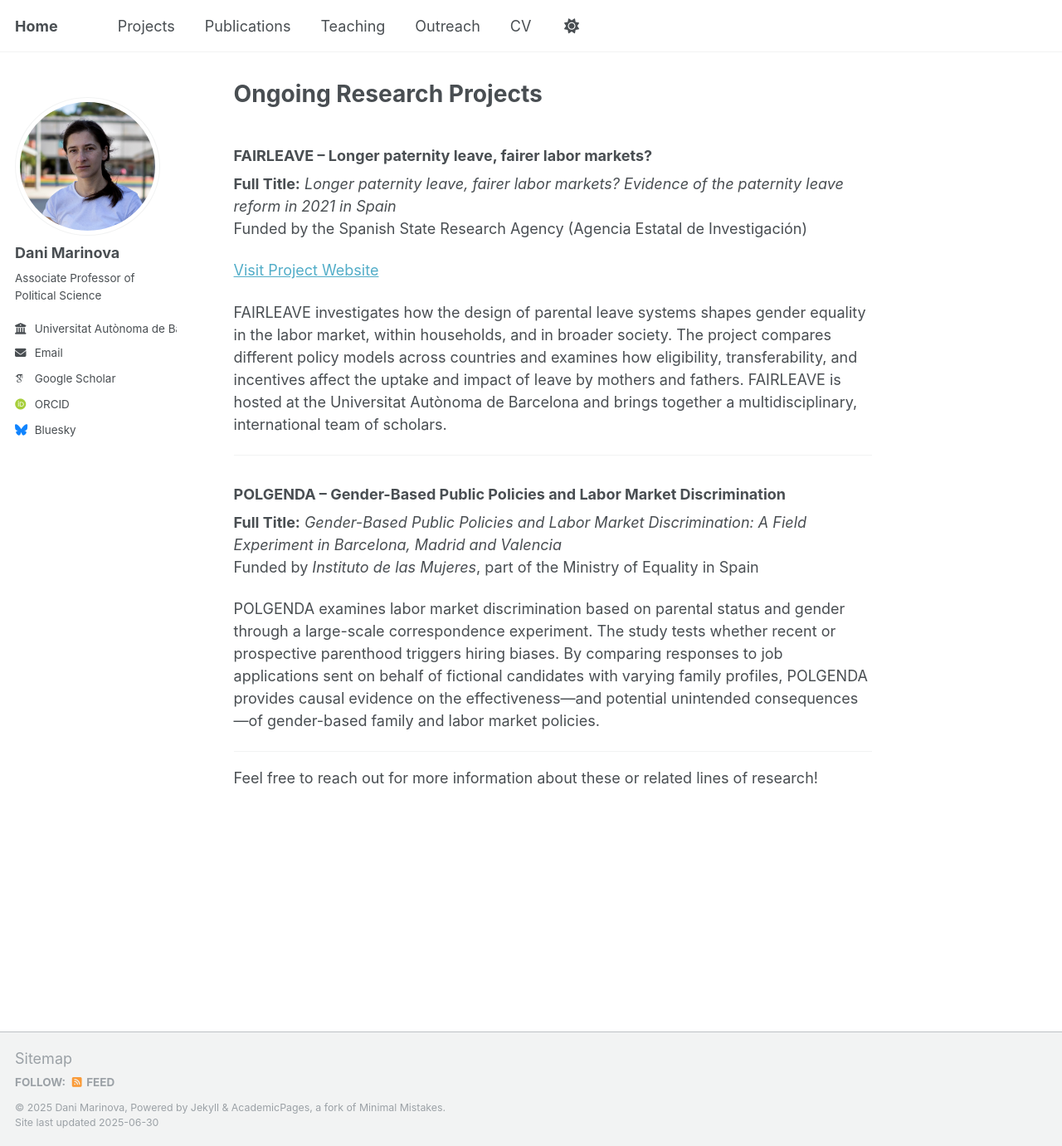
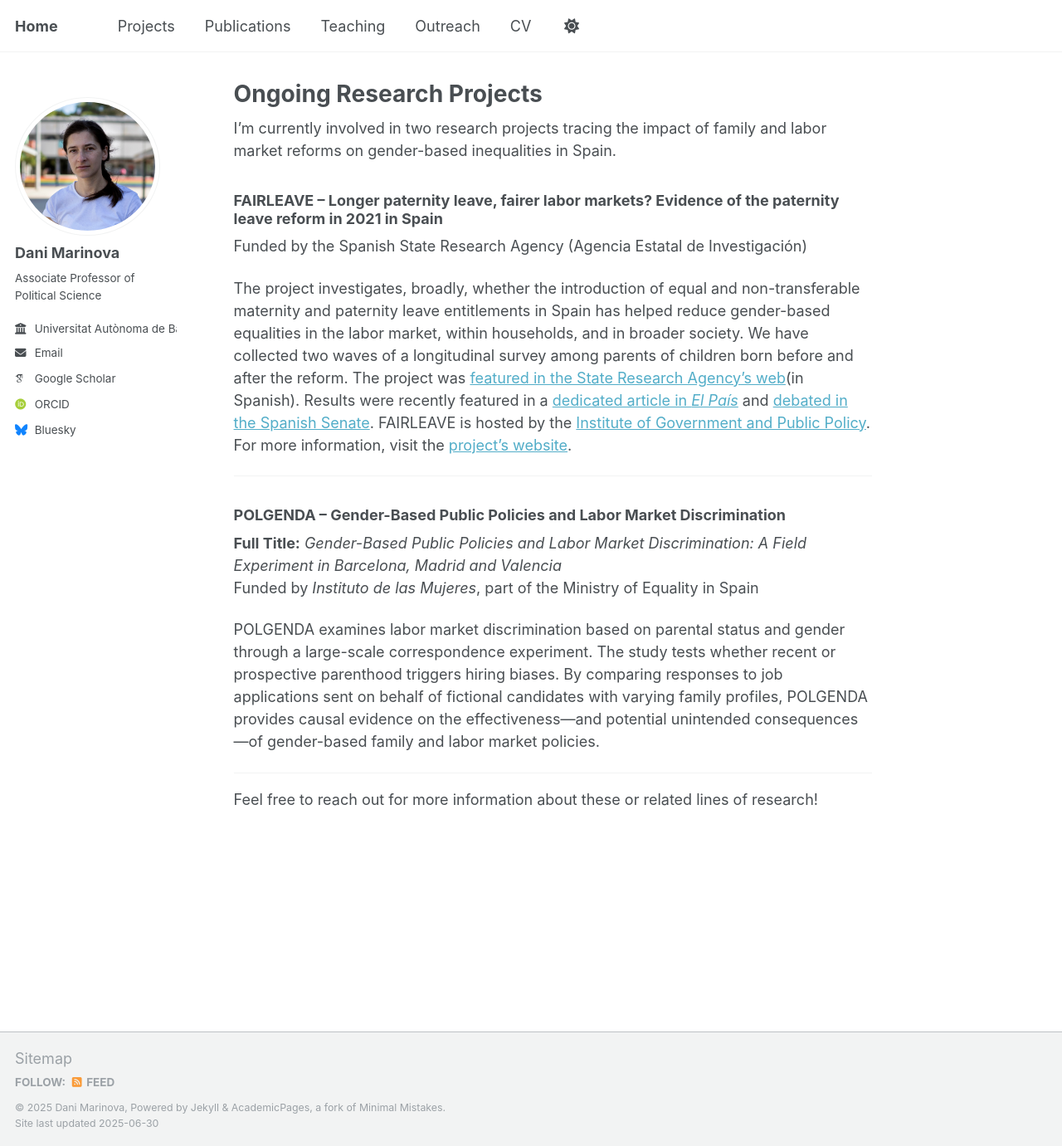
Before and after one commit to cyrila24/personal, a Jekyll site: the page built from _pages/projects.md, in a window 1280 px wide and 1381 px high. Shown: the whole window at 83% size. Built offline with Jekyll 4.4.1, drawn with Linux system fonts in a browser that asks for light colours; some web fonts are replaced; a script that is not in the unit is left out.

Commit message:
Update projects.md

```diff
--- a/_pages/projects.md
+++ b/_pages/projects.md
@@ -4,14 +4,13 @@ title: "Ongoing Research Projects"
 permalink: /projects/
 ---
 
-### **FAIRLEAVE – Longer paternity leave, fairer labor markets?**
+I'm currently involved in two research projects tracing the impact of family and labor market reforms on gender-based inequalities in Spain.
 
-**Full Title:** *Longer paternity leave, fairer labor markets? Evidence of the paternity leave reform in 2021 in Spain*
+### **FAIRLEAVE – Longer paternity leave, fairer labor markets? Evidence of the paternity leave reform in 2021 in Spain**
 Funded by the Spanish State Research Agency (Agencia Estatal de Investigación)
 
-[Visit Project Website](https://webs.uab.cat/fairleave/)
+The project investigates, broadly, whether the introduction of equal and non-transferable maternity and paternity leave entitlements in Spain has helped reduce gender-based equalities in the labor market, within households, and in broader society. We have collected two waves of a longitudinal survey among parents of children born before and after the reform. The project was [featured in the State Research Agency's web](https://www.aei.gob.es/en/awarded-grants/featured-grants/proyecto-idi-2020-generacion-conocimiento-bajas-paternidad-largas)(in Spanish). Results were recently featured in a [dedicated article in *El País*](https://www.aei.gob.es/en/awarded-grants/featured-grants/proyecto-idi-2020-generacion-conocimiento-bajas-paternidad-largas) and [debated in the Spanish Senate](https://www.senado.es/web/actividadparlamentaria/actualidad/video/index.html?s=15_S011030_011_01&a=264520&t=1). FAIRLEAVE is hosted by the [Institute of Government and Public Policy](https://igop.uab.cat/en/). For more information, visit the [project's website](https://webs.uab.cat/fairleave/).
 
-FAIRLEAVE investigates how the design of parental leave systems shapes gender equality in the labor market, within households, and in broader society. The project compares different policy models across countries and examines how eligibility, transferability, and incentives affect the uptake and impact of leave by mothers and fathers. FAIRLEAVE is hosted at the Universitat Autònoma de Barcelona and brings together a multidisciplinary, international team of scholars.
 
 ---
 
```
